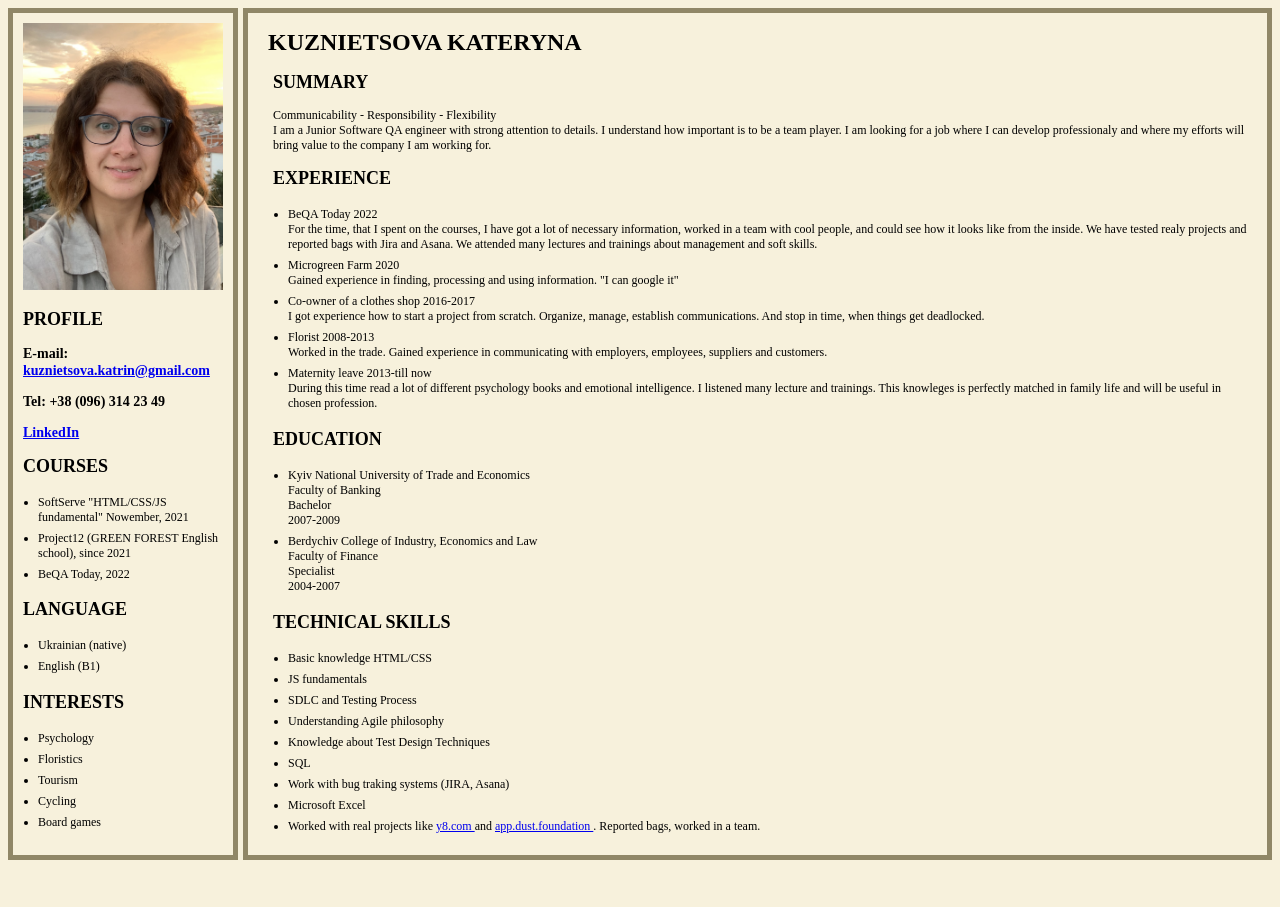
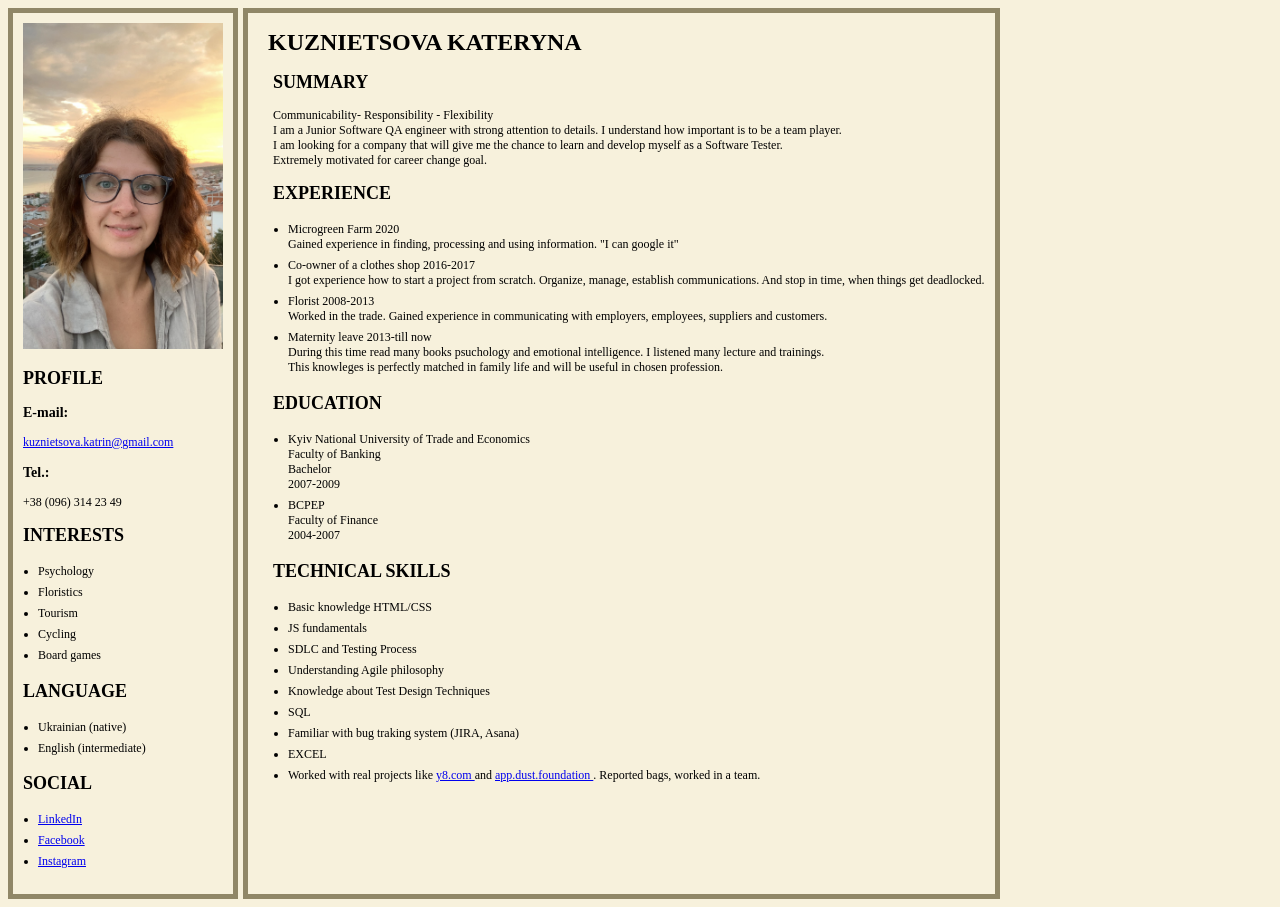
Before and after one commit to KateKuzzz/KuznietsovaKaterynaCV, a plain HTML site: page index.html in a window 1280 px wide. Before the commit the page ends 868 px from the top, so only its background shows below. Drawn offline with Linux system fonts and the light colour scheme.

Commit message:
add changes after rebase and branch fixes

```diff
--- a/index.html
+++ b/index.html
@@ -17,34 +17,14 @@
 
                 <div class="resume_personalData">
 
-                    <img width="200" src="Images/IMG_2027 2.jpg" alt="myPhoto">
+                    <img width="200" src="Images/IMG_1.jpg" alt="myPhoto">
 
                     <h2 class="resume_info">PROFILE</h2>
-                    <h3 class="info">E-mail:<a href="https://mail.google.com/"> kuznietsova.katrin@gmail.com </a> </h3>
-
-                    <h3 class="info">Tel: +38 (096) 314 23 49</h3>
-                    <h3> <a href="https://www.linkedin.com/feed/"> LinkedIn </a></h3>
-
-
+                    <h3 class="info">E-mail:</h3>
+                    <p class="info_2"> <a href="https://mail.google.com/"> kuznietsova.katrin@gmail.com </a> </p>
+                    <h3 class="info">Tel.:</h3>
+                    <p class="info_2">+38 (096) 314 23 49</p>
                 </div>
-
-                <div class="resume_Courses">
-                    <h2 class="resume_info">COURSES</h2>
-                    <ul class="courses">
-                        <li class="cource"> SoftServe "HTML/CSS/JS fundamental" Nowember, 2021</li>
-                        <li class="cource"> Project12 (GREEN FOREST English school), since 2021 </li>
-                        <li class="cource">BeQA Today, 2022</li>
-                    </ul>
-                </div>
-
-                <div class="resume_language">
-                    <h2 class="resume_info">LANGUAGE</h2>
-                    <ul class="language">
-                        <li class="lang">Ukrainian (native)</li>
-                        <li class="lang">English (B1)</li>
-                    </ul>
-                </div>
-
 
                 <div class="resume_interests">
                     <h2 class="resume_info">INTERESTS </h2>
@@ -58,9 +38,35 @@
                     </ul>
                 </div>
 
+                <div class="resume_language">
+                    <h2 class="resume_info">LANGUAGE</h2>
+                    <ul class="language">
+                        <li class="lang">Ukrainian (native)</li>
+                        <li class="lang">English (intermediate)</li>
+                    </ul>
+                </div>
+
+                <div class="resume_social">
+                    <h2 class="resume_info">SOCIAL</h2>
+                    <ul class="social_li">
+
+                        <li class="social">
+                            <a href="https://www.linkedin.com/feed/"> LinkedIn </a>
+                        </li>
+
+                        <li class="social">
+                            <a href="https://www.facebook.com/profile.php?id=100013557551833"> Facebook </a>
+                        </li>
+
+                       <li class="social">
+                            <a href="https://www.instagram.com/p/CQMPkXfHKfY/?igshid=YmMyMTA2M2Y="> Instagram </a>
+                        </li>
+
+
+                    </ul>
+                </div>
 
             </div>
-
         </div>
 
 
@@ -74,10 +80,10 @@
                 <div class="resume_aboutMe2">
                 <div class="resume_aboutMe">
                     <h2 class="resume_summary">SUMMARY</h2>
-                    <p class="info_2"> Communicability - Responsibility - Flexibility <br>
-                    I am a Junior Software QA engineer with strong attention to details. I understand how important is to be a team player.
-                     I am looking for a job where I can develop professionaly and where my efforts will bring value to the company I am working for.
-
+                    <p class="info_2"> Communicability- Responsibility - Flexibility <br>
+                    I am a Junior Software QA engineer with strong attention to details. I understand how important is to be a team player.<br>
+                     I am looking for a company that will give me the chance to learn and develop myself as a Software Tester.<br>
+                      Extremely motivated for career change goal.
                     </p>
                 </div>
 
@@ -85,11 +91,6 @@
                     <h2 class="resume_info_exp">EXPERIENCE</h2>
 
                     <ul class="experience">
-
-                        <li class="exp">BeQA Today 2022<br>
-                            For the time, that I spent on the courses, I have got a lot of necessary information, worked in a team with cool people, and could see how it looks like from the inside.
-                            We have tested realy projects and reported bags with Jira and Asana. We attended many lectures and trainings about management and soft skills.
-                        </li>
 
                         <li class="exp">Microgreen Farm 2020<br>
                             Gained experience in finding, processing and using information. "I can google it"
@@ -107,7 +108,7 @@
 
 
                         <li class="exp">Maternity leave 2013-till now <br>
-                            During this time read a lot of different psychology books and emotional intelligence. I listened many lecture and trainings.
+                            During this time read many books psuchology and emotional intelligence. I listened many lecture and trainings.<br>
                              This knowleges is perfectly matched in family life and will be useful in chosen profession.
 
                         </li>
@@ -118,7 +119,7 @@
                     <h2 class="resume_info">EDUCATION</h2>
                     <ul class="education">
                         <li class="edu">Kyiv National University of Trade and Economics <br> Faculty of Banking <br> Bachelor <br> 2007-2009</li>
-                        <li class="edu">Berdychiv College of Industry, Economics and Law<br> Faculty of Finance <br> Specialist <br>2004-2007</li>
+                        <li class="edu">BCPEP <br> Faculty of Finance <br> 2004-2007</li>
                     </ul>
                 </div>
 
@@ -131,8 +132,8 @@
                         <li class="skill">Understanding Agile philosophy</li>
                         <li class="skill">Knowledge about Test Design Techniques</li>
                         <li class="skill">SQL</li>
-                        <li class="skill">Work with bug traking systems (JIRA, Asana)</li>
-                        <li class="skill">Microsoft Excel</li>
+                        <li class="skill">Familiar with bug traking system (JIRA, Asana)</li>
+                        <li class="skill">EXCEL</li>
                         <li class="skill">Worked with real projects like
                             <a href="https://www.y8.com/"> y8.com </a>
                             and
```
